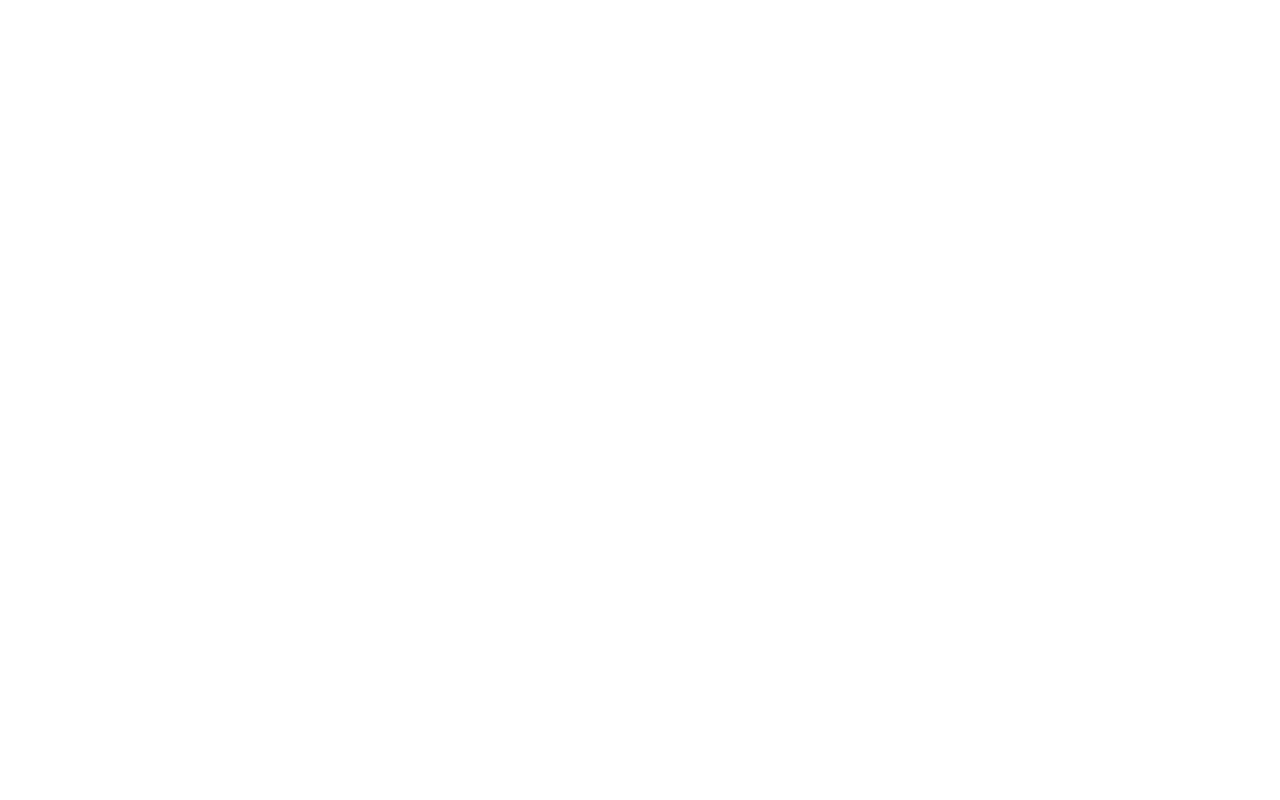
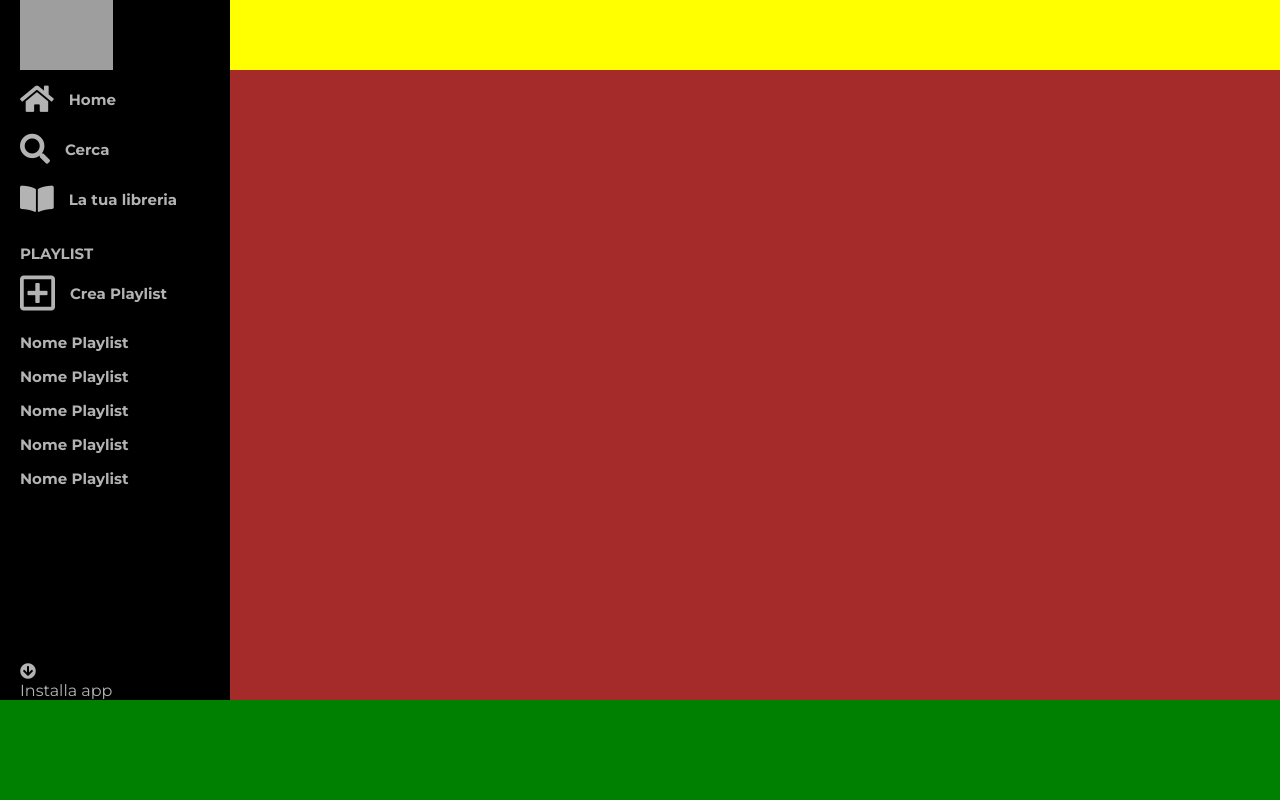
Before and after one commit to Mathias87G/html-css-spotifyweb, a plain HTML site: page index.html in a window 1280 px wide. Drawn offline with Linux system fonts and the light colour scheme; grey boxes are pictures that could not be loaded.

Commit message:
Push veloce, quasi finito aside e impostato uno schema del resto

```diff
--- a/css/style.css
+++ b/css/style.css
@@ -9,3 +9,102 @@
     clear: both;
     display: table;
 }
+/* Aside */
+
+.container {
+  display: flex;
+}
+
+aside {
+  display: flex;
+  flex-direction: column;
+  justify-content: space-between;
+  flex: 0 0 230px;
+  height: calc(100vh - 100px);
+  background-color: black;
+  padding-left: 20px;
+  color: #b3b3b3;
+  font-family: "Montserrat", sans-serif;
+}
+
+.logo {
+  height: 70px;
+}
+
+.icon-box-container {
+  display: flex;
+  flex-direction: column;
+  padding-bottom: 20px;
+}
+
+.icon-box {
+  font-size: 15px;
+  font-weight: bolder;
+  padding: 10px 0;
+  display: flex;
+  flex-direction: row;
+  align-items: center;
+}
+
+.icon-box i {
+  font-size: 30px;
+  padding-right: 15px;
+}
+
+.playlist {
+  font-size: 15px;
+  font-weight: bolder;
+}
+
+.playlist h4 {
+  text-transform: uppercase;
+  padding-bottom: 10px;
+}
+
+.create-playlist {
+  display: flex;
+  align-items: center;
+  padding-bottom: 20px;
+}
+
+.create-playlist i {
+  font-size: 40px;
+  padding-right: 15px;
+}
+
+.playlist-list {
+  display: flex;
+  flex-direction: column;
+}
+
+.playlist-item {
+  padding-bottom: 15px;
+}
+
+.container-rx {
+  flex: 1;
+  display: flex;
+  flex-direction: column;
+}
+
+/* Header */
+header {
+  height: 70px;
+  background-color: yellow;
+}
+
+/* main */
+main {
+  background-color: brown;
+  height: calc(100vh - 70px);
+}
+
+/* nav */
+
+nav {
+  height: 100px;
+  width: 100%;
+  position: fixed;
+  bottom: 0;
+  background-color: green;
+}
--- a/index.html
+++ b/index.html
@@ -9,6 +9,71 @@
     <title>Spotify</title>
   </head>
   <body>
+    <div class="container">
+      <aside>
+        <div class="aside-up">
+          <img class="logo" src="https://pianopacil.com/wp-content/uploads/2019/12/spotify-branco-1-1.png" alt="logo">
+          <div class="icon-box-container">
+            <div class="icon-box">
+              <i class="fas fa-home"></i>
+              <div class="icon-box-text">Home</div>
+            </div>
+            <div class="icon-box">
+              <i class="fas fa-search"></i>
+              <div class="icon-box-text">Cerca</div>
+            </div>
+            <div class="icon-box">
+              <i class="fas fa-book-open"></i>
+              <div class="icon-box-text">La tua libreria</div>
+            </div>
+          </div>
+          <div class="playlist">
+            <h4>playlist</h4>
+            <div class="create-playlist">
+              <i class="far fa-plus-square"></i>
+              <div class="create-playlist-text">Crea Playlist</div>
+            </div>
+            <div class="playlist-list">
+              <div class="playlist-item">Nome Playlist</div>
+              <div class="playlist-item">Nome Playlist</div>
+              <div class="playlist-item">Nome Playlist</div>
+              <div class="playlist-item">Nome Playlist</div>
+              <div class="playlist-item">Nome Playlist</div>
+          </div>
+        </div>
+
+        </div>
+        <div class="aside-down">
+          <div class="download">
+              <i class="fas fa-arrow-circle-down"></i>
+              <div class="download-text">Installa app</div>
+          </div>
+        </div>
+
+
+
+
+      </aside>
+
+      <div class="container-rx">
+        <header>
+
+
+        </header>
+        <main>
+
+
+        </main>
+      </div>
+
+
+
+    </div>
+    <nav>
+
+    </nav>
+
+
 
   </body>
 </html>
```
